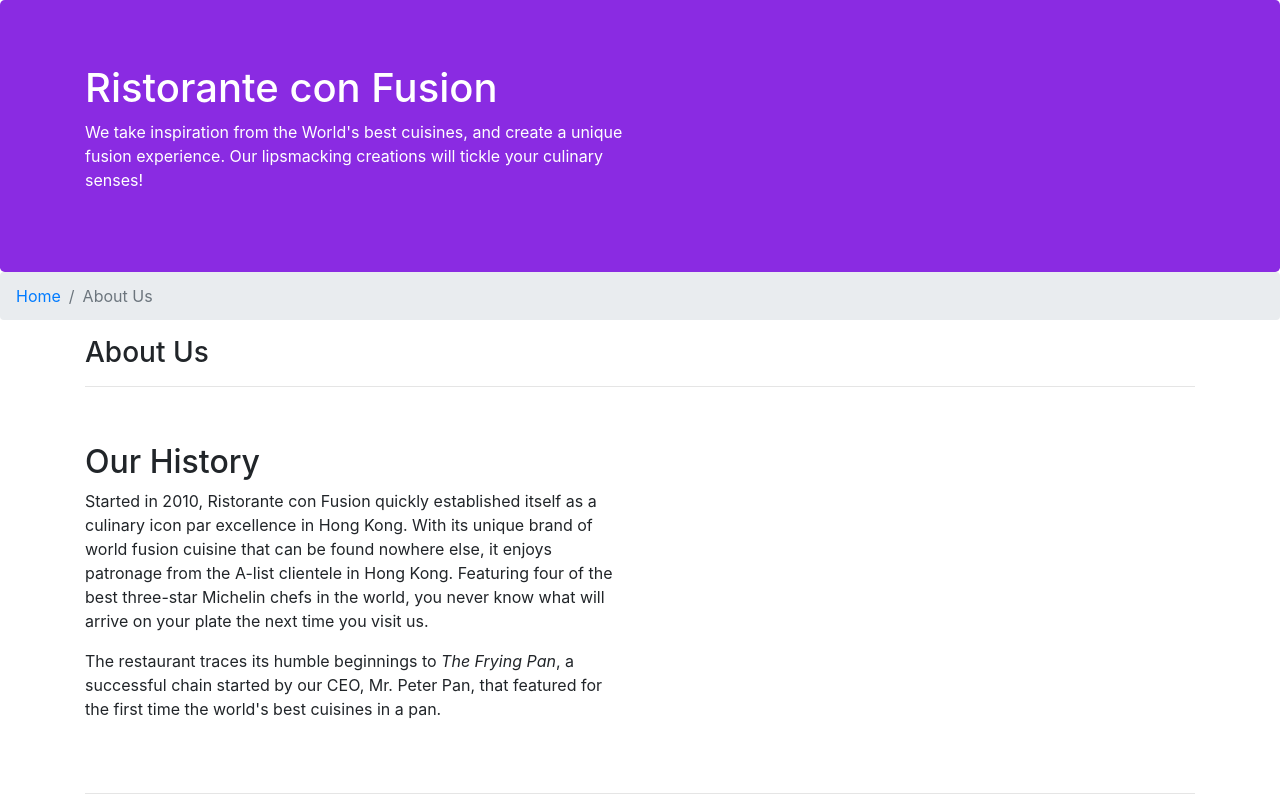
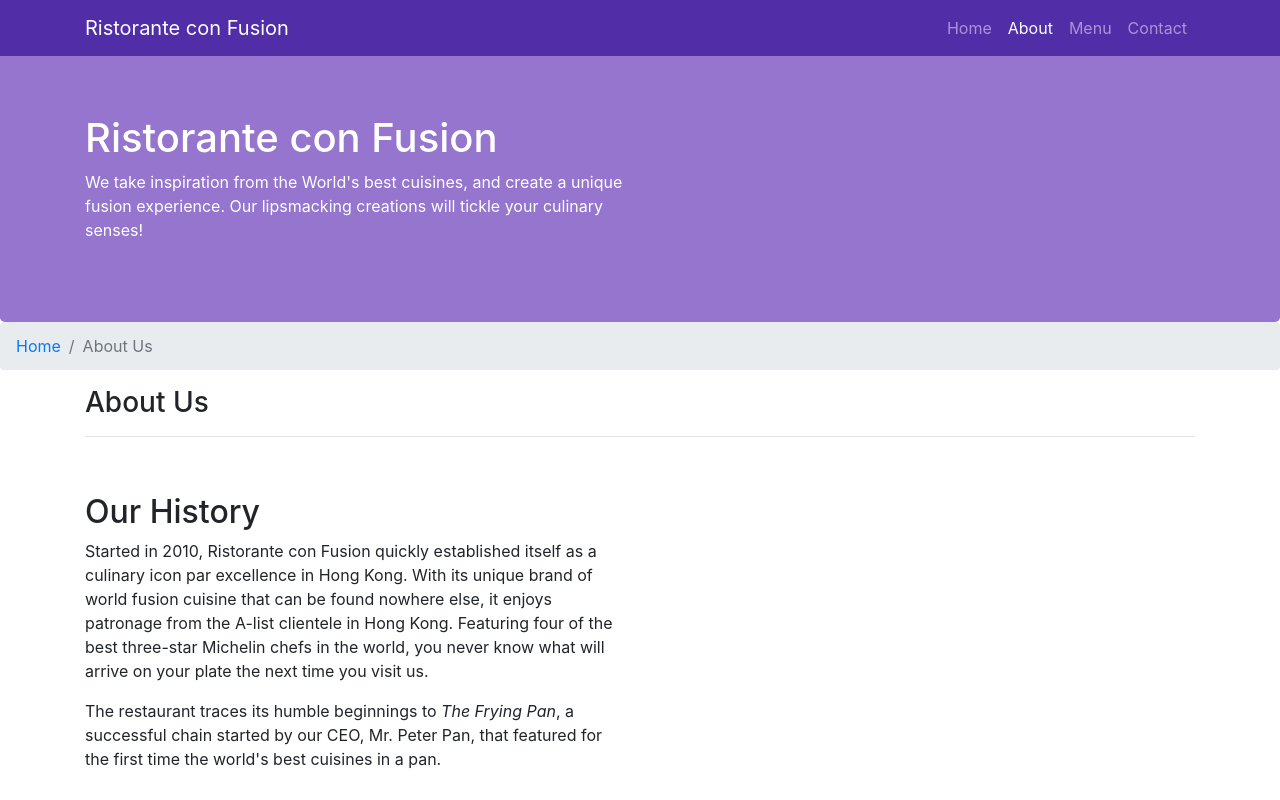
Before and after one commit to abhudaym/ConFusion, a website: page aboutus.html in a window 1280 px wide. Shown: the top 800 px of the page. Drawn offline with nearby package versions, Linux system fonts and the light colour scheme.

Commit message:
Navbar and Breadcrumbs final

```diff
--- a/aboutus.html
+++ b/aboutus.html
@@ -10,7 +10,24 @@
 
 <body>
 
-    <header class="jumbotron text-white" style="background-color:blueviolet;" id="abc">
+        <nav class="navbar navbar-dark navbar-expand-sm fixed-top">
+                <button class="navbar-toggler" type="button" data-toggle="collapse" data-target="#Navbar">
+                    <span class="navbar-toggler-icon"></span>
+                </button>
+                <div class="container">
+                    <div class="collapse navbar-collapse" id="Navbar">
+                    <a class="navbar-brand" href="#">Ristorante con Fusion</a>
+                    <ul class="navbar-nav ml-auto">
+                        <li class="nav-item"><a class="nav-link" href="/index.html">Home</a></li>
+                        <li class="nav-item active"><a class="nav-link" href="./aboutus.html">About</a></li>
+                        <li class="nav-item"><a class="nav-link" href="#">Menu</a></li>
+                        <li class="nav-item"><a class="nav-link" href="#">Contact</a></li>
+                    </ul>
+                </div>
+                </div>
+            </nav>
+
+    <header class="jumbotron text-white" style="background-color:#9575CD;" id="abc">
         <div class="container">
             <div class="row row-header">
                 <div class="col-12 col-sm-6">
--- a/css/aboutus.css
+++ b/css/aboutus.css
@@ -1,3 +1,11 @@
 #abc{
     margin-bottom: 0;
 }
+
+body{
+    padding-top: 50px;
+}
+
+.navbar-dark{
+    background-color: #512DA8;
+}
```
